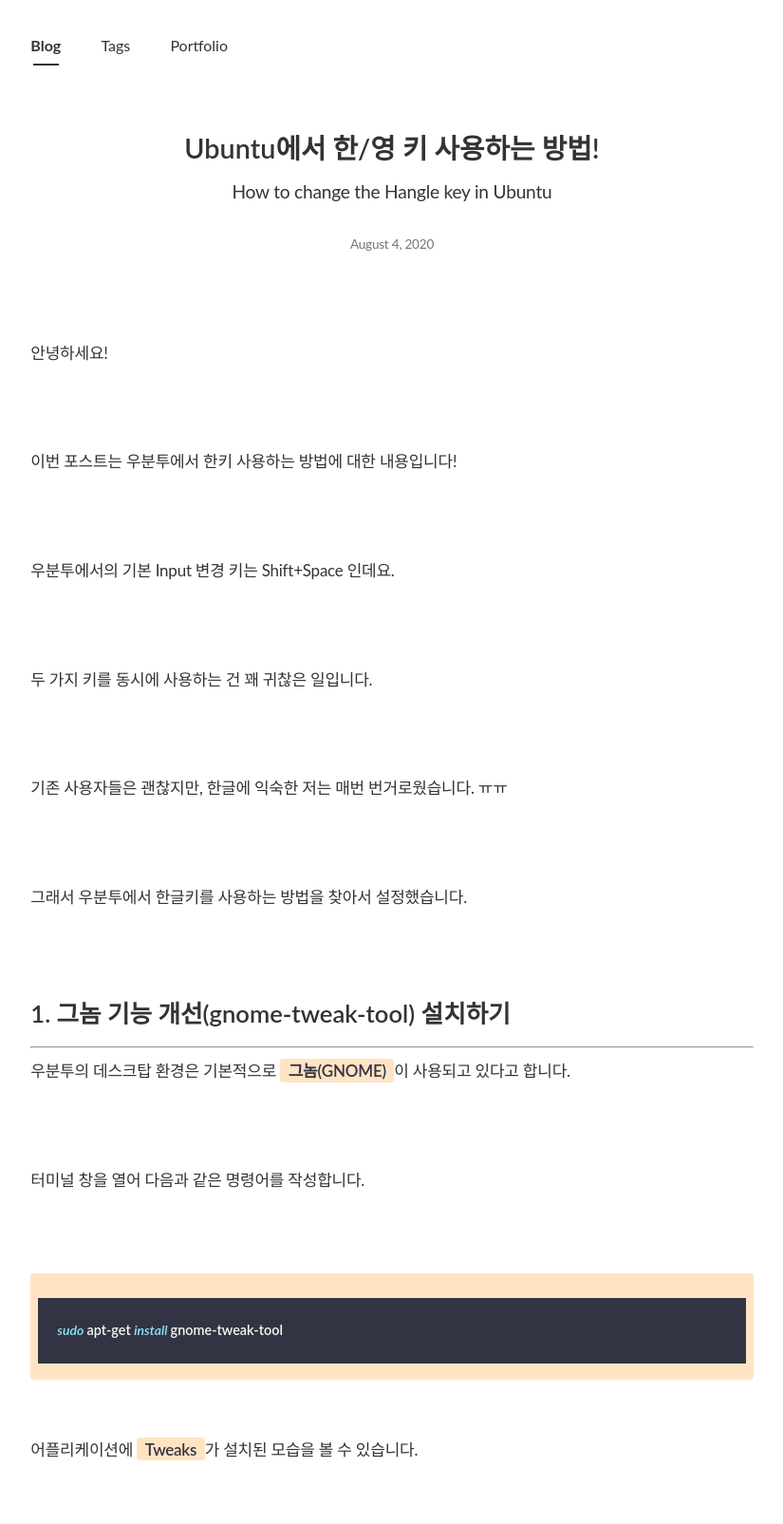
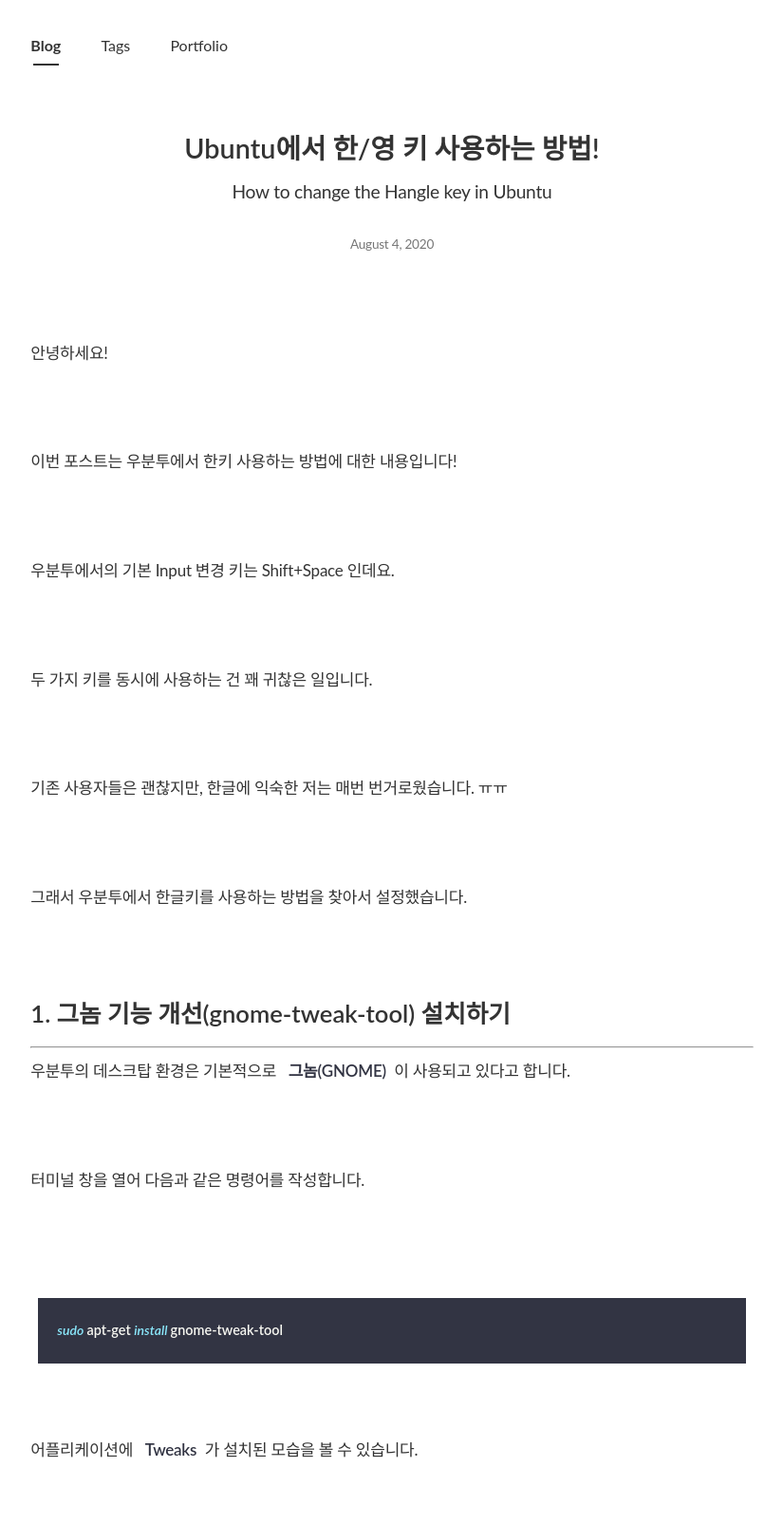
Before and after one commit to PEBpung/PEBpung.github.io, a Jekyll site: the page built from _posts/2020-08-04-ubuntu-hangle-setting.md, in a window 1280 px wide. Shown: the top 1605 px of the page at 95% size, without its empty margins (227-1052 px from the left). Built offline with Jekyll 4.4.1, drawn with Linux system fonts in a browser that asks for light colours; nearby versions of some CDN libraries; some web fonts are replaced; comment, search, counter and statistics services are not loaded; grey boxes are pictures that could not be loaded.

Commit message:
style: code 배경 색 변경

```diff
--- a/_sass/base/_global.scss
+++ b/_sass/base/_global.scss
@@ -124,6 +124,11 @@
 em {
 	font-size: 15px;
 }
+div
+.highlighter-rouge{
+	background-color: #ffff;
+}
+
 a:link, a:visited, a:active, a:hover {
 	text-decoration: none;
 	color: $text;
```
